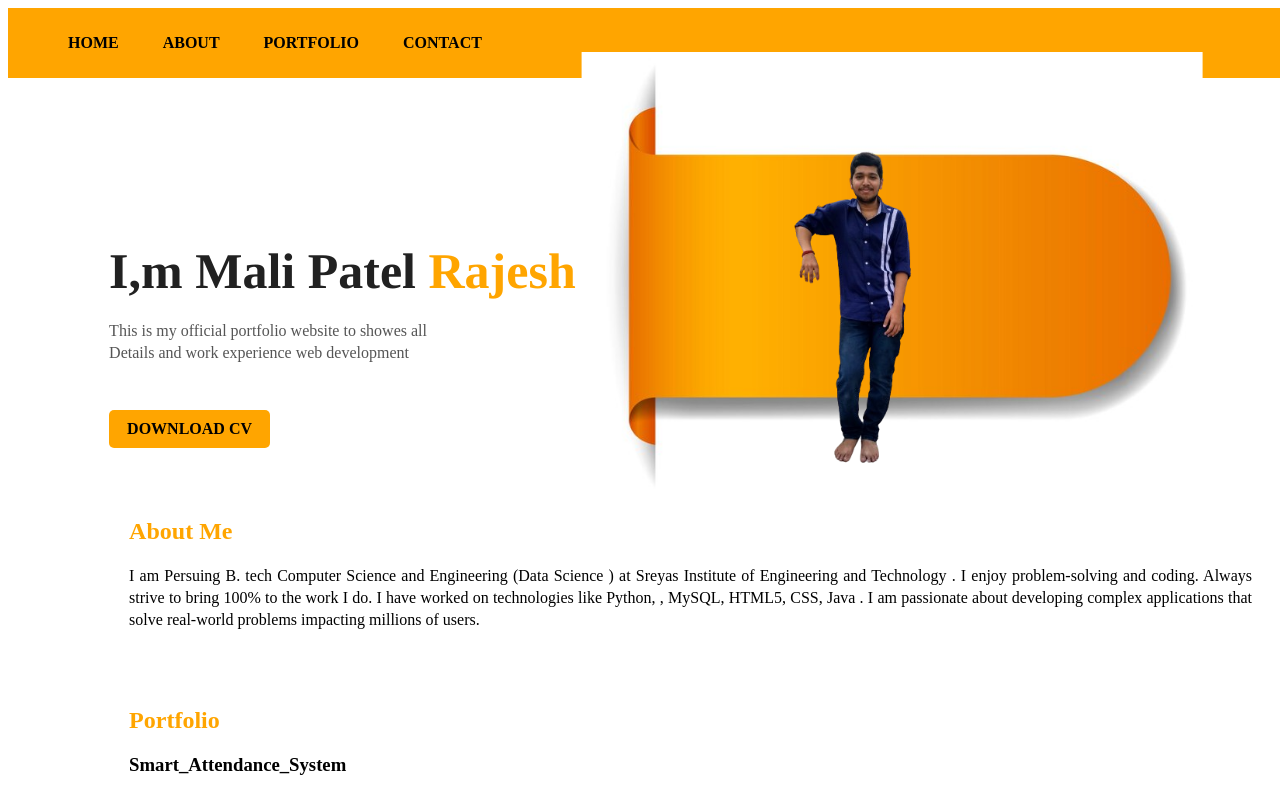
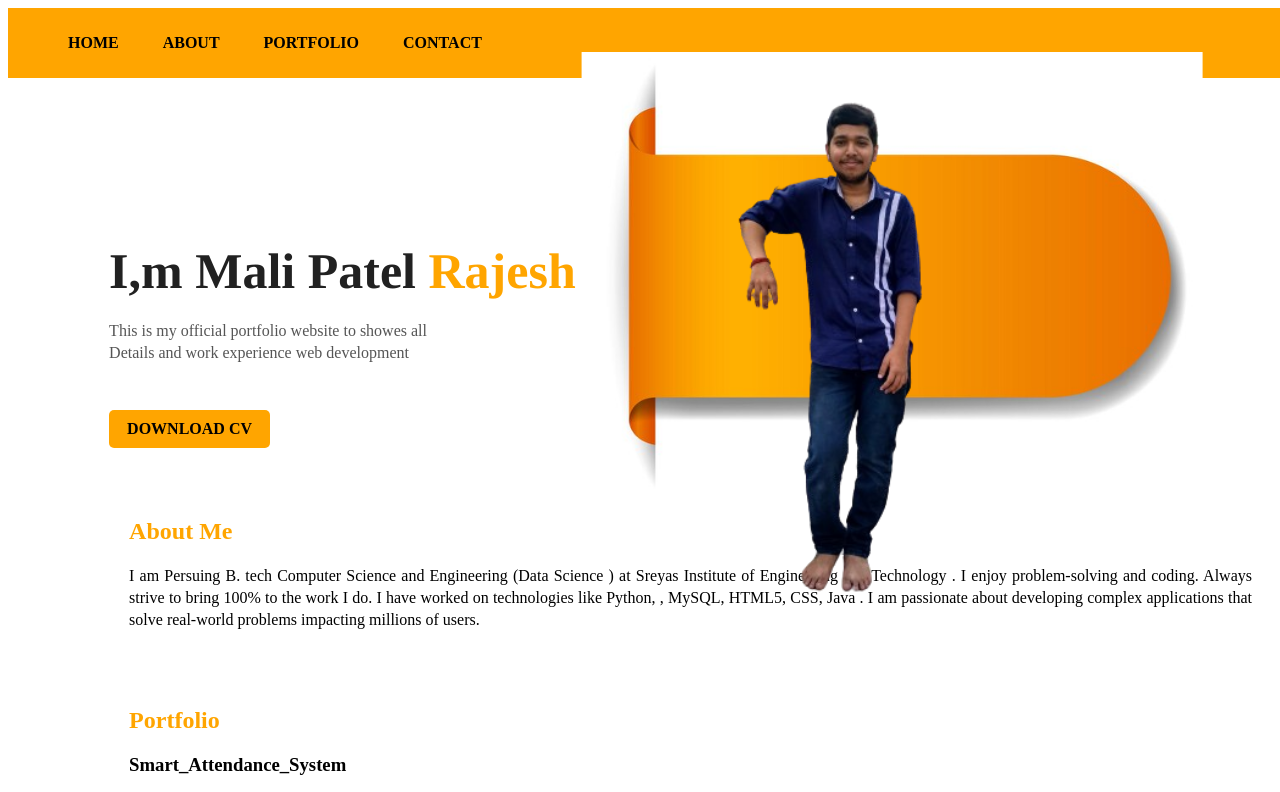
Before and after one commit to Rajesh068/Personal_Portfolio_Rajesh, a plain HTML site: page index.html in a window 1280 px wide. Shown: the top 792 px of the page. Drawn offline with Linux system fonts and the light colour scheme.

Commit message:
Update styles.css

```diff
--- a/styles.css
+++ b/styles.css
@@ -168,17 +168,17 @@ bottom: 40px;
 
 }
 
-.images:hover .girl{
+.images:hover .boy{
 
 
 left: 45%;
 
 }
-.images img.girl {
+.images img.boy {
   height: 110%; /* Adjust this percentage to increase or decrease the size */
   position: absolute;
   left: 50%;
-  bottom: 220px;
+  bottom: 150px;
   transform: translateX(-50%);
   transition: bottom 1s, left 1s;
 }
```
